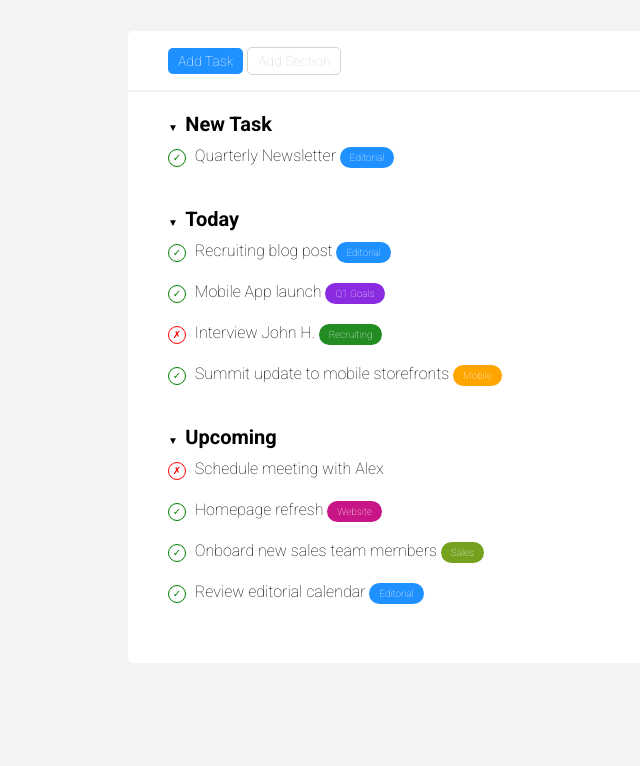
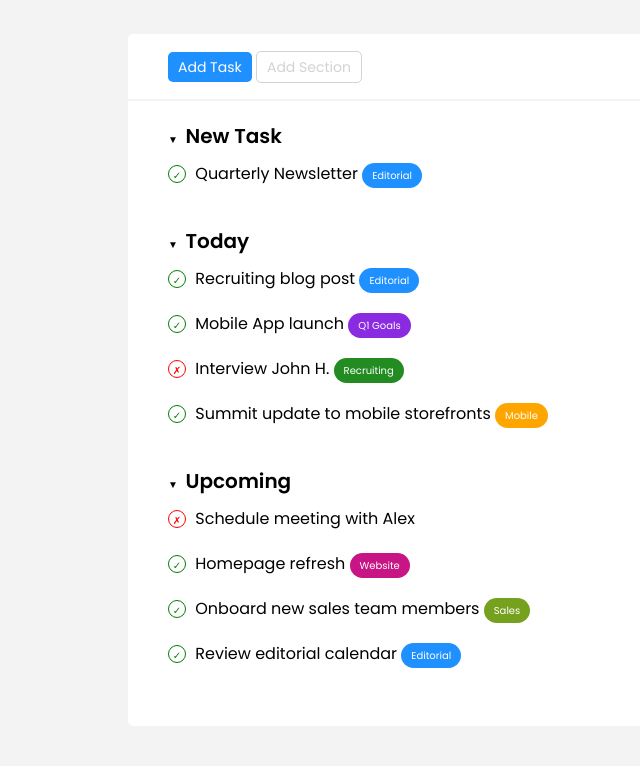
Before and after one commit to alessandro-baldassarre/html-css-toboolist, a plain HTML site: page index.html in a window 1280 px wide. Shown: the part 79-845 px from the top of the page, without its empty margins (0-640 px from the left). Before the commit the page ends 800 px from the top, so only its background shows below. Drawn offline with Linux system fonts and the light colour scheme.

Commit message:
cambio fonts e conclusione progetto

```diff
--- a/css/style.css
+++ b/css/style.css
@@ -8,7 +8,7 @@
 
 body{
     background-color:rgb(243, 243, 243);
-    font-family: 'Roboto', sans-serif;
+    font-family: 'Poppins', sans-serif;
 }
 
 /* header */
--- a/index.html
+++ b/index.html
@@ -13,8 +13,7 @@
     <!-- google fonts -->
     <link rel="preconnect" href="https://fonts.googleapis.com">
     <link rel="preconnect" href="https://fonts.gstatic.com" crossorigin>
-    <link href="https://fonts.googleapis.com/css2?family=Roboto:ital,wght@0,100;0,700;1,300&display=swap" rel="stylesheet">
-
+    <link href="https://fonts.googleapis.com/css2?family=Poppins:wght@100;400;600&display=swap" rel="stylesheet">
 </head>
 
 <body>
```
